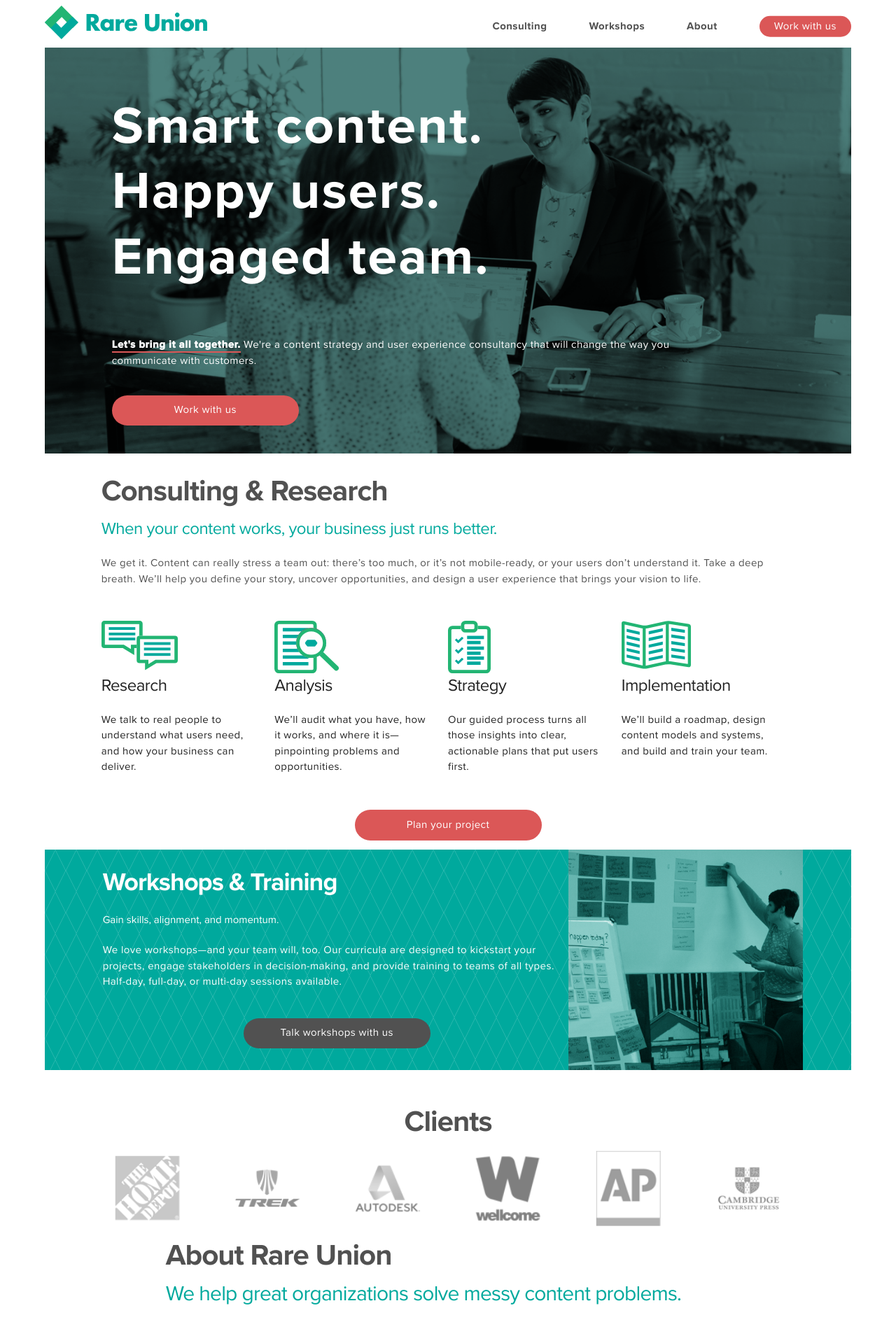
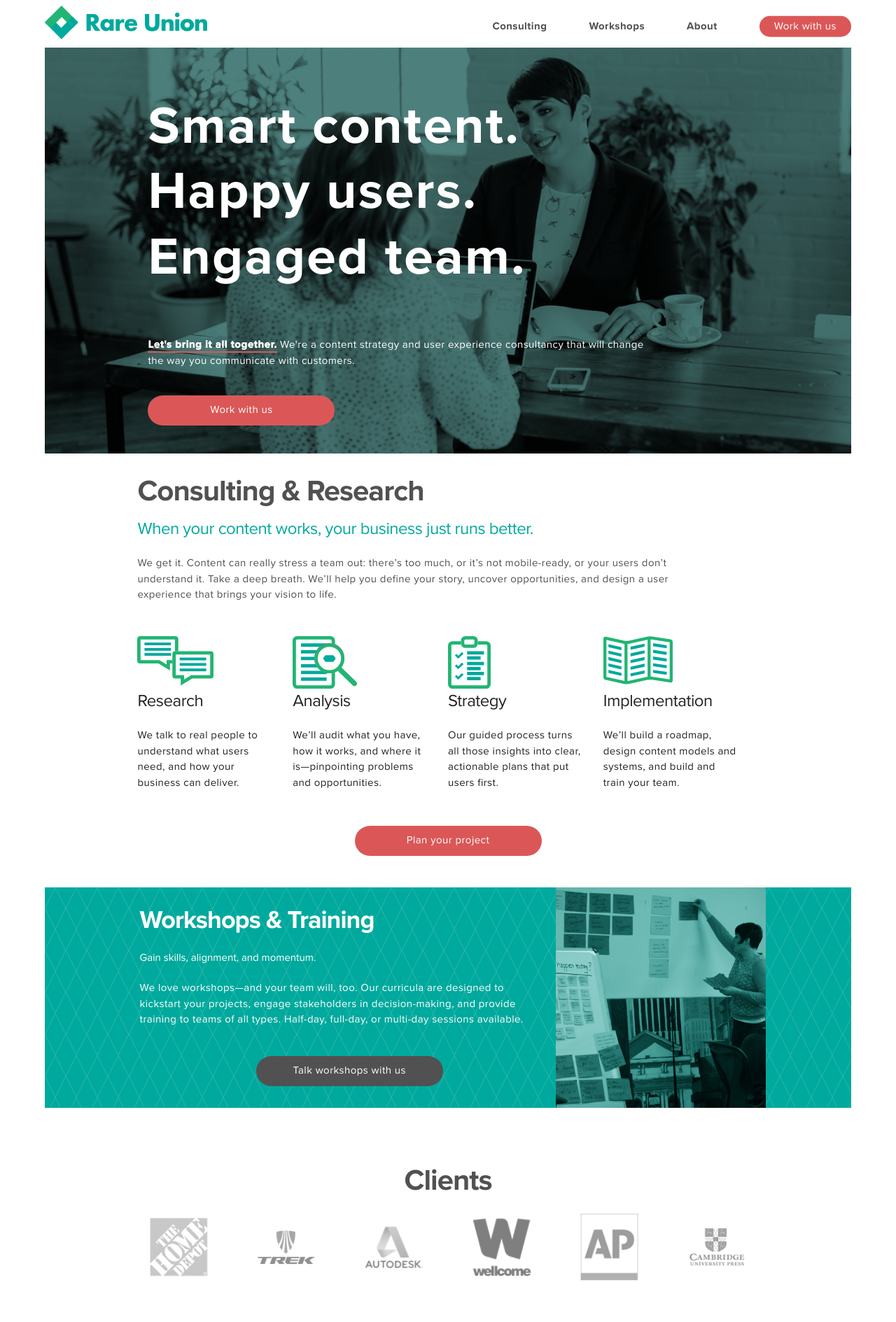
Before and after one commit to sarawb/sarawb.github.io, a Jekyll site: the page built from index.html, in a window 1280 px wide. Shown: the top 1889 px of the page at 70% size. Built offline with Jekyll 4.4.1, drawn with Linux system fonts in a browser that asks for light colours; some web fonts are replaced.

Commit message:
Style tweaks

```diff
--- a/_sass/_rare_union.scss
+++ b/_sass/_rare_union.scss
@@ -214,10 +214,6 @@
 
 // Workshops and Training ########################
 
-#workshops-and-training {
-  padding: 2.5em 0 0.2em 0;
-}
-
 #workshop-image-wrapper {
   background-image: url("../images/workshop-image-sm.png");
   background-size: 100%;
@@ -228,7 +224,7 @@
 #workshops-and-training {
   background-image: url("../images/diamonds-sm.png");
   padding: 0.9em;
-  margin-top: 0.9em;
+  margin-top: 3em;
 }
 
 #workshops-and-training h3 {
@@ -239,6 +235,7 @@
 
 #clients {
   padding: 1em 0 0.2em 0;
+  margin-top: 2em;
 }
 
 .client-logos {
@@ -257,6 +254,10 @@
 }
 
 // About ########################################
+
+#about {
+  padding-top: 3em;
+}
 
 #about h2{
   margin: 0.5em 0 0.2em 0;
@@ -281,6 +282,7 @@
 #books {
   background-image: url("../images/diamonds-sm.png");
   padding: 0.9em;
+  margin-top: 3em;
 }
 
 #books h3 {
@@ -321,7 +323,7 @@
 // Contact ########################################
 
 #contact-form {
-  margin-top: 1em;
+  margin-top: 3em;
 }
 
 #contact-form h2 {
@@ -519,6 +521,10 @@
     width: 80%;
   }
 
+  #consulting-and-research-header {
+     width: 90%;
+  }
+
   // Work with us ###############################
 
   #work-with-us-btn {
@@ -677,7 +683,7 @@
   .site-content {
     float: none;
     margin: 0 auto;
-    width: 86%;
+    width: 77%;
   }
 
   nav li:first-child, nav li:nth-child(2), nav li:nth-child(3){
@@ -723,16 +729,16 @@
     position: relative;
   }
 
-  #workshops-and-training, #books {
+  #workshops-and-training, #books, #footer {
     width: 100%;
   }
 
-  .workshop-wrapper, .books-content-wrapper {
-    width: 88%;
+  .workshop-wrapper, .books-content-wrapper, #about {
+    width: 78.8%;
     margin: 0 auto;
   }
 
-  #about, #contact-form {
+  #contact-form {
     width: 70%;
   }
 
```
